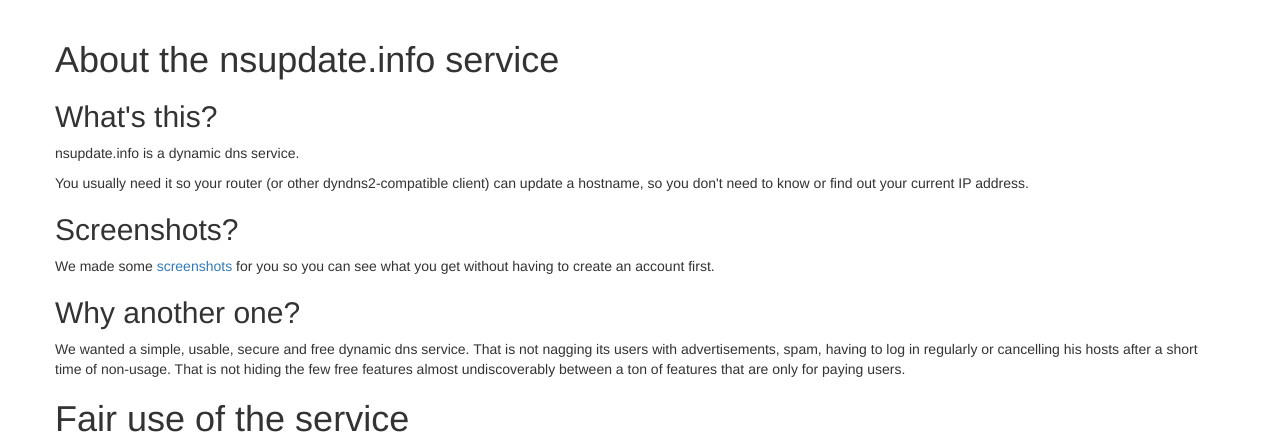
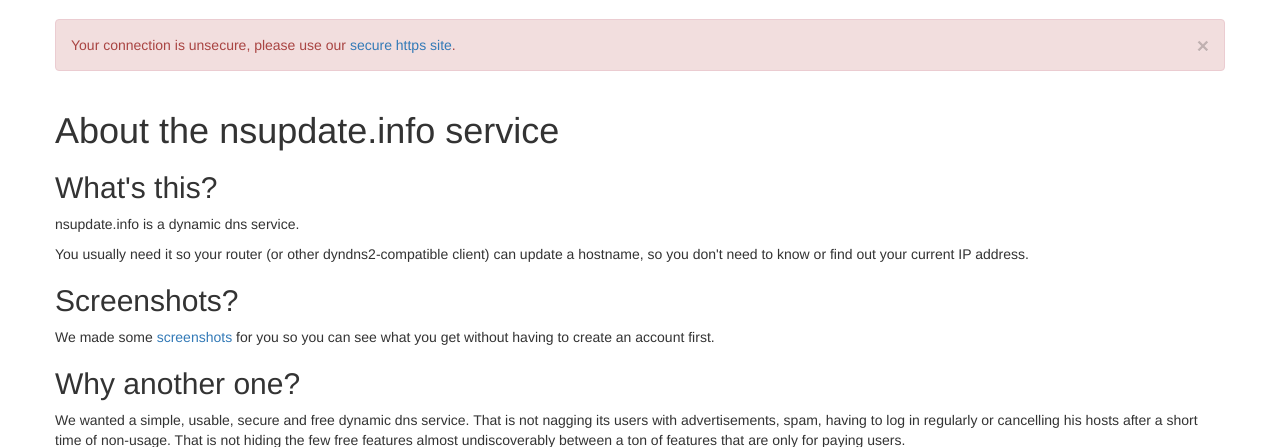
Before and after one commit to nsupdate-info/nsupdate.info, a Django app: template nsupdate/main/templates/main/about.html in a window 1280 px wide. Shown: the part 51-498 px from the top of the page. Run offline with Django 3.2, Linux system fonts and the light colour scheme; the template is opened without the code that fills it, so the values that code supplies are empty; some libraries are stand-ins or nearby versions.

Commit message:
add a danger message if visitor is not using SSL

```diff
--- a/nsupdate/templates/base.html
+++ b/nsupdate/templates/base.html
@@ -71,6 +71,12 @@
             <div class="row">
                 <div class="col-lg-12">
                     <div id="message_box">
+                        {% if not request.is_secure %}
+                            <div class="alert alert-danger">
+                                <button type="button" class="close" data-dismiss="alert">&times;</button>
+                                Your connection is unsecure, please use our <a href="https://{{ WWW_HOST }}/">secure https site</a>.
+                            </div>
+                        {% endif %}
                         {% if messages %}
                             {% for message in messages %}
                                 <div class="alert alert-{{ message.tags }}">
```
